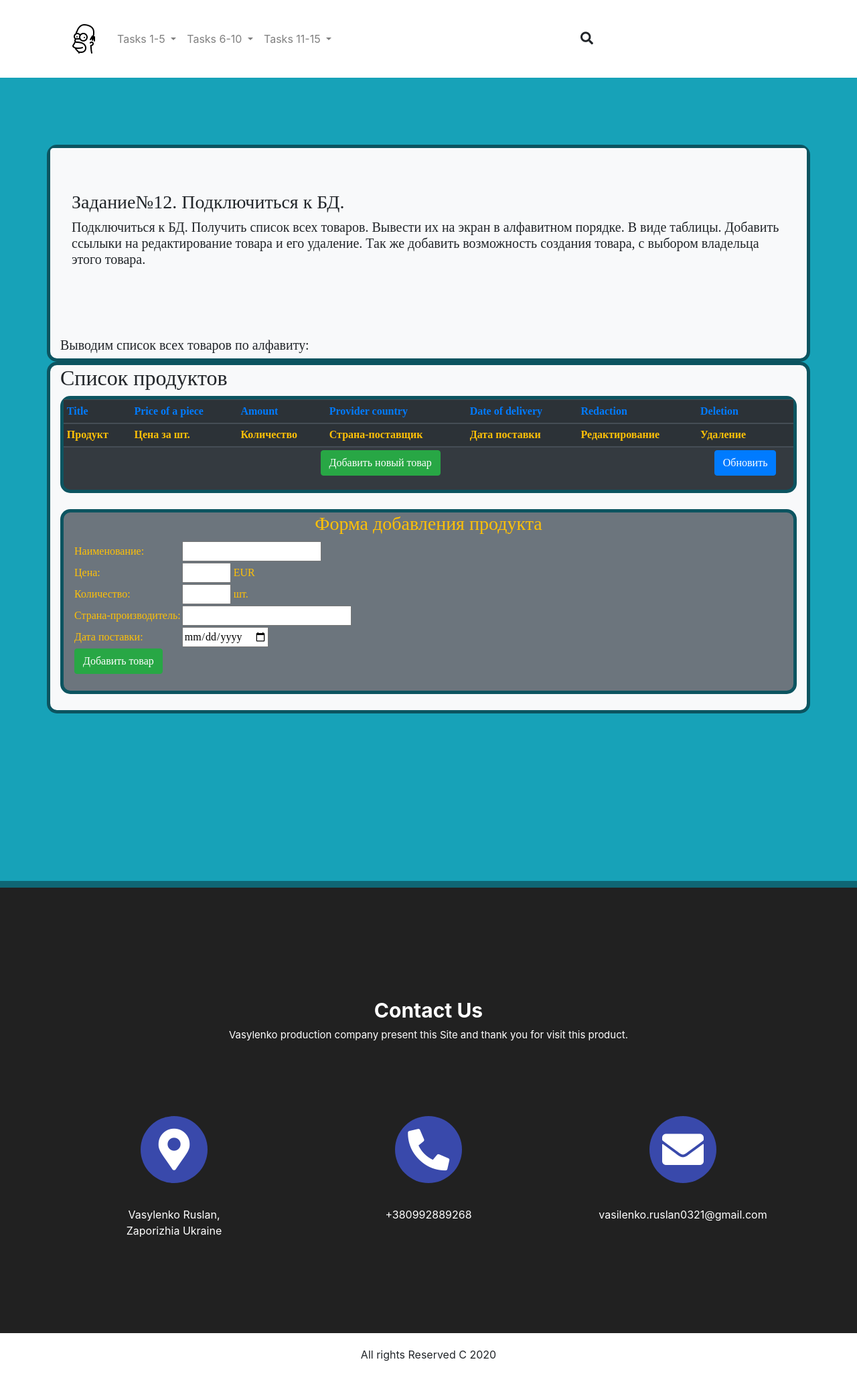
After one commit to VasilenkoRuslan/my-start-resume-work-by-VRV2, a PHP site: page /task12.php?add=1 in a window 1280 px wide. The commit adds this page. Shown: the whole page at 67% size. Run offline with PHP 8.4, Linux system fonts and the light colour scheme; data that the repository does not hold is empty; some libraries are stand-ins or nearby versions.

Commit message:
task#12 create list of products from DB

```diff
--- a/css/style.css
+++ b/css/style.css
@@ -33,7 +33,7 @@ ul, li {
 }
 .tasks {
   padding: 100px 0 250px;
-  max-height: 1500px;
+  max-height: 2000px;
   text-align: left;
   border-bottom: #0f6674 10px solid;
   font-family: 'Roboto Light Italic', serif;
--- /dev/null
+++ b/task12.php
@@ -0,0 +1,191 @@
+<?php
+
+$host= '91.239.235.118';
+$userName="vasilenko_ruslan";
+$userPassword="flexi140";
+$dbName="vrvtask";
+
+$link= mysqli_connect($host, $userName, $userPassword, $dbName);
+
+if (mysqli_connect_errno()) {
+    echo "Ошибка подключения";
+    exit();
+}
+?>
+<?php require "header.php";?>
+    <section class="tasks bg-info">
+        <div class="container bg-light borderForm">
+            <div class="row">
+                <div class="col-sm-12 jumbotron text-left bg-light">
+                    <h3>Задание№12. Подключиться к БД.</h3>
+                    <h5>Подключиться к БД.
+                        Получить список всех товаров.
+                        Вывести их на экран в алфавитном порядке. В виде таблицы.
+                        Добавить ссылыки на редактирование товара и его удаление.
+                        Так же добавить возможность создания товара, с выбором владельца этого товара.</h5>
+                </div>
+                <div class="col-sm-12 justify-content-center">
+                    <div class="getProduct">
+                        <h5>Выводим список всех товаров по алфавиту:</h5>
+                    </div>
+                </div>
+            </div>
+        </div>
+        <div class="container bg-light borderForm">
+            <div class="row">
+                <div class="col-sm-12 text-center table-responsive">
+                    <div class="text-left">
+<?php
+    if (isset($_GET['del_id'])) {
+        $sql = mysqli_query($link, "DELETE FROM `products` WHERE `id_product` = {$_GET['del_id']}");
+        if ($sql) {
+            echo "<p style='color: red'>Товар удален.</p>";
+        } else {
+            echo '<p>Произошла ошибка: '.mysqli_error($link).'</p>';
+        }
+    }
+
+    if (isset($_POST["name"])) {
+        if (isset($_GET['red_id'])) {
+            $sql = mysqli_query($link, "UPDATE `products` SET `name_product` = '{$_POST['name']}',`price` = '{$_POST['price']}',`amount` = '{$_POST['amount']}',`provider_country` = '{$_POST['providerCountry']}',`date_of_delivery` = '{$_POST['date']}' WHERE `id_product`={$_GET['red_id']}");
+        } else {
+            $sql = mysqli_query($link, "INSERT INTO `products` (`name_product`,`price`,`amount`,`provider_country`,`date_of_delivery`) VALUES ('{$_POST['name']}','{$_POST['price']}','{$_POST['amount']}','{$_POST['providerCountry']}','{$_POST['date']}')");
+        }
+
+        if ($sql) {
+            echo '<p>Успешно!</p>';
+            $_GET["add"]=false;
+        } else {
+            echo '<p>Произошла ошибка: ' . mysqli_error($link) . '</p>';
+        }
+    }
+
+    if (isset($_GET['red_id'])) {
+        $sql = mysqli_query($link, "SELECT `id_product`,`name_product`, `price`,`amount`,`provider_country`,`date_of_delivery` FROM `products` WHERE `id_product`={$_GET['red_id']}");
+        $product = mysqli_fetch_assoc($sql);
+?>
+                        <br>
+                        <div class="container borderForm bg-secondary text-warning">
+                            <h3 class="text-center text-warning">Форма редактирования</h3>
+                            <form action="" method="post">
+                            <table>
+                            <tr>
+                                <td>Наименование:</td>
+                                <td><input type="text" name="name" value="<?= isset($_GET['red_id']) ? $product['name_product'] : ''; ?>"></td>
+                            </tr>
+                            <tr>
+                                <td>Цена:</td>
+                                <td><input type="text" name="price" size="5" value="<?= isset($_GET['red_id']) ? $product['price'] : ''; ?>"> EUR</td>
+                            </tr>
+                            <tr>
+                                <td>Количество:</td>
+                                <td><input type="text" name="amount" size="5" value="<?= isset($_GET['red_id']) ? $product['amount'] : ''; ?>"> шт.</td>
+                            </tr>
+                            <tr>
+                                <td>Страна-производитель:</td>
+                                <td><input type="text" name="providerCountry" size="25" value="<?= isset($_GET['red_id']) ? $product['provider_country'] : ''; ?>"></td>
+                            </tr>
+                            <tr>
+                                <td>Дата поставки:</td>
+                                <td><input type="date" name="date" size="10" value="<?= isset($_GET['red_id']) ? $product['date_of_delivery'] : ''; ?>"></td>
+                            </tr>
+                            <tr>
+                                <td colspan="2"><input type="submit" value="Редактировать" class="btn btn-info"></td>
+                            </tr>
+                            </table><br>
+                            </form>
+                        </div>
+                    </div>
+<?php
+   }
+?>
+                    <h2>Список продуктов</h2>
+                    <div class=" table-sm table-responsive-xl borderForm bg-dark">
+                    <table class="table table-dark table-hover">
+                    <thead>
+                    <tr class="table-active text-primary">
+                        <th>Title</th>
+                        <th>Price of a piece</th>
+                        <th>Amount</th>
+                        <th>Provider country</th>
+                        <th>Date of delivery</th>
+                        <th>Redaction</th>
+                        <th>Deletion</th>
+                    </tr>
+                    <tr class="table-active text-warning">
+                        <th>Продукт</th>
+                        <th>Цена за шт.</th>
+                        <th>Количество</th>
+                        <th>Страна-поставщик</th>
+                        <th>Дата поставки</th>
+                        <th>Редактирование</th>
+                        <th>Удаление</th>
+                    </tr>
+                    </thead>
+                    <tbody>
+                    <tr>
+<?php
+    $sqlQuery=mysqli_query($link,'SELECT * FROM `products` ORDER BY `name_product` ASC');
+    while($product=mysqli_fetch_assoc($sqlQuery)) {
+?>
+                        <td> <?php echo $product['name_product']; ?></td>
+                        <td> <?php echo $product['price']; ?> EUR</td>
+                        <td> <?php echo $product['amount']; ?> pieces</td>
+                        <td> <?php echo $product['provider_country']; ?></td>
+                        <td> <?php echo $product['date_of_delivery']; ?></td>
+                        <td> <a href="?red_id=<?php echo $product['id_product']; ?>" class="btn btn-info"> Изменить </a></td>
+                        <td> <a href="?del_id=<?php echo $product['id_product']; ?>" class="btn btn-danger"> Удалить </a></td>
+                    </tr>
+<?php
+    }
+?>
+                    </tbody>
+                    <tfoot>
+                    <tr>
+                        <td colspan="6" class="text-center"><a href="?add=new" class="btn btn-success">Добавить новый товар</a></td>
+                        <td colspan="1" class="text-center"><a href="task12.php" class="btn btn-primary">Обновить</a></td>
+                    </tr>
+                    </tfoot>
+                    </table>
+                    </div><br>
+                </div>
+<?php
+    if ($_GET["add"]) {
+?>
+                <div class="container borderForm bg-secondary text-warning">
+                    <h3 class="text-center">Форма добавления продукта</h3>
+                    <form action="" method="post">
+                        <table class="text-left">
+                            <tr>
+                                <td>Наименование:</td>
+                                <td><input type="text" name="name"></td>
+                            </tr>
+                            <tr>
+                                <td>Цена:</td>
+                                <td><input type="text" name="price" size="5"> EUR</td>
+                            </tr>
+                            <tr>
+                                <td>Количество:</td>
+                                <td><input type="text" name="amount" size="5"> шт.</td>
+                            </tr>
+                            <tr>
+                                <td>Страна-производитель:</td>
+                                <td><input type="text" name="providerCountry" size="25"></td>
+                            </tr>
+                            <tr>
+                                <td>Дата поставки:</td>
+                                <td><input type="date" name="date" size="10"></td>
+                            </tr>
+                            <tr>
+                                <td colspan="2"><input type="submit" class="btn btn-success" value="Добавить товар"></td>
+                            </tr>
+                        </table><br>
+                    </form>
+                </div><br>
+<?php
+    }
+?>
+            </div>
+        </div>
+    </section>
+<?php require "footer.php";?>
```
